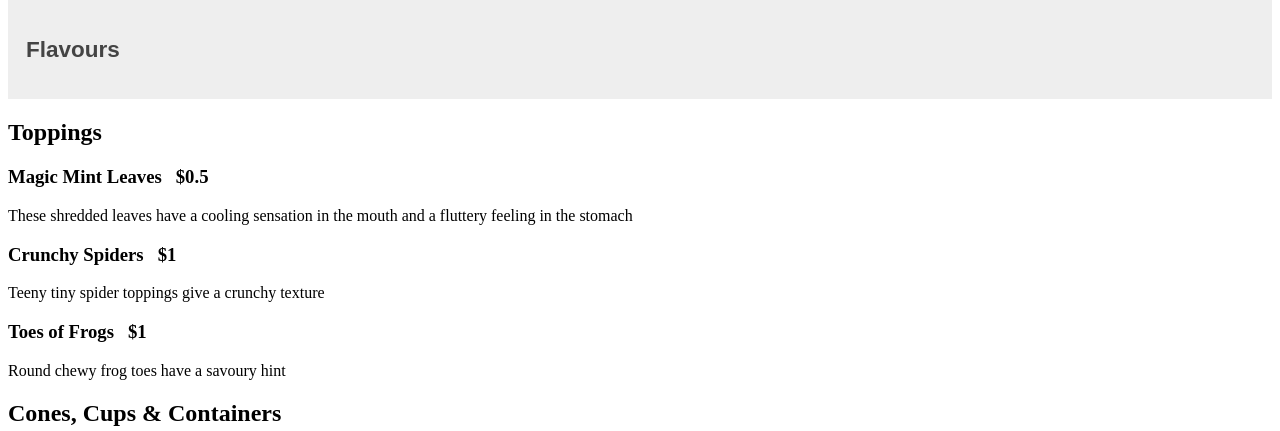
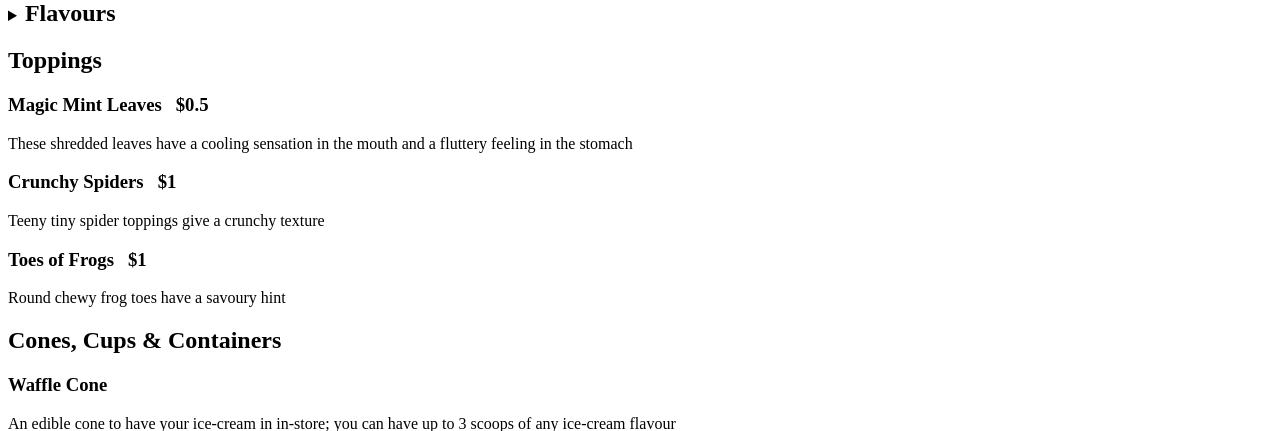
Before and after one commit to IsaacYao20036/project, a Flask app: page /our_products in a window 1280 px wide. Shown: the part 45-476 px from the top of the page. Run offline with Flask 3, Linux system fonts and the light colour scheme; data comes from the database, SQL or seed files in the repository.

Commit message:
Completed collapsible in products page using details tag

```diff
--- a/static/css/style.css
+++ b/static/css/style.css
@@ -21,25 +21,14 @@ footer {
     margin-top: auto;
 }
 
-.collapsible {
-    background-color: #eee;
-    color: #444;
+details summary {
     cursor: pointer;
-    padding: 18px;
-    width: 100%;
-    border: none;
-    text-align: left;
-    outline: none;
-    font-size: 15px;
+}
 
+details summary > * {
+    display: inline;
 }
-.active, .collapsible:hover {
-    background-color: #ccc;
-  }
 
 .content {
-    padding: 0 18px;
-    display: none;
-    overflow: hidden;
-    background-color: #f1f1f1;
+    display: block;
 }
--- a/static/script.js
+++ /dev/null
@@ -1,16 +0,0 @@
-var coll = document.getElementsByClassName("collapsible");
-var i;
-
-for (i = 0; i < coll.length; i++) {
-  coll[i].addEventListener("click", function() {
-    this.classList.toggle("active");
-    var content = this.nextElementSibling;
-    if (content.style.display === "block") {
-      content.style.display = "none";
-    } else {
-      content.style.display = "block";
-    }
-  });
-}
-
-/* Above code is from https://www.w3schools.com/howto/howto_js_collapsible.asp */
--- a/templates/layout.html
+++ b/templates/layout.html
@@ -3,7 +3,6 @@
     <head>
         <title>Willieotter's Wizard Ice-creams</title>
         <link rel = "stylesheet" href = "/static/css/style.css">
-        <script src = "/static/script.js"></script>
     </head>
     <body>
         <header>
--- a/templates/our_products.html
+++ b/templates/our_products.html
@@ -1,13 +1,15 @@
 {% extends "layout.html" %}
 {% block content %}
 
-<button type="button" class="collapsible"><h2>Flavours</h2></button>
+<details>
+    <summary><h2>Flavours</h2></summary>
     <div class="content">
         {% for item in flavours %}
         <h3>{{ item[1] }} &nbsp; ${{ item[2] }}</h3>
         <p>{{ item[3] }}</p>
         {% endfor %}
     </div>
+</details>
 
 </div>
 
```
Lines whose indentation alone changed are shown as unchanged.
